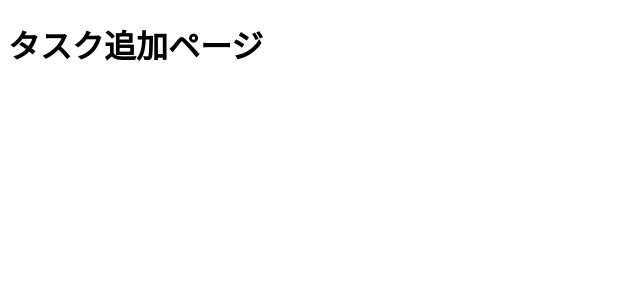
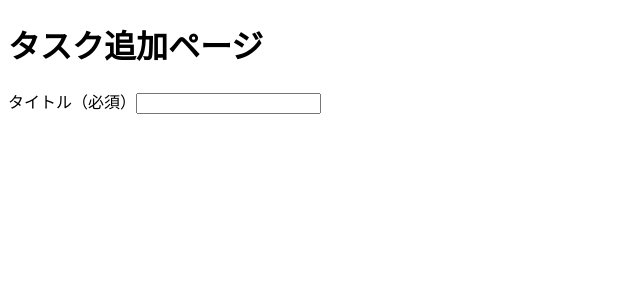
Before and after one commit to mittiiiiiiiii/todo-app, a Next.js app: page /tasks/new in a window 1280 px wide. Shown: the top 300 px of the page, without its empty margins (0-640 px from the left). Built offline with nearby package versions, Linux system fonts and the light colour scheme; sample sign-in values are in the browser's storage.

Commit message:
feat: タイトル入力フォームを作成

```diff
--- a/src/app/tasks/new/page.tsx
+++ b/src/app/tasks/new/page.tsx
@@ -1,8 +1,11 @@
+"use client"
+
 import { useEffect, useState } from 'react';
 import { useRouter } from 'next/navigation';
 
 export default function TasksnewPage(){
     const router = useRouter();
+    const [title, setTitle] = useState('');
 
     useEffect(() => {
         const checkLogin = async () => {
@@ -22,9 +25,21 @@ export default function TasksnewPage(){
         })();
     },[router]);
 
+    const handleSubmit = async(e: React.FormEvent<HTMLFormElement>) => {
+        console.log('タスクを追加するボタンが押されたよー');
+        e.preventDefault();
+        // ここにdbにタスクを保存するapi
+    }
+
     return (
         <>
             <h1>タスク追加ページ</h1>
+            <form onSubmit={handleSubmit}>
+                <div>
+                    <label htmlFor="title">タイトル（必須）</label>
+                    <input id="title" type='text' value={title} onChange={e => setTitle(e.target.value)} required/>
+                </div>
+            </form>
         </>
     );
 }
```
